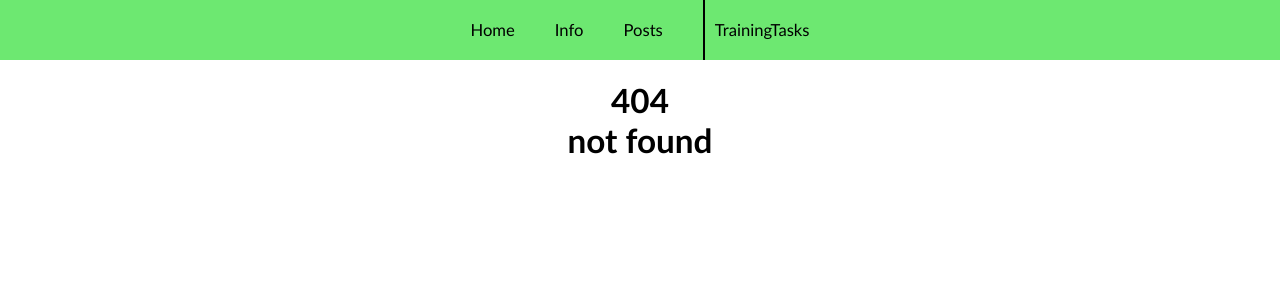
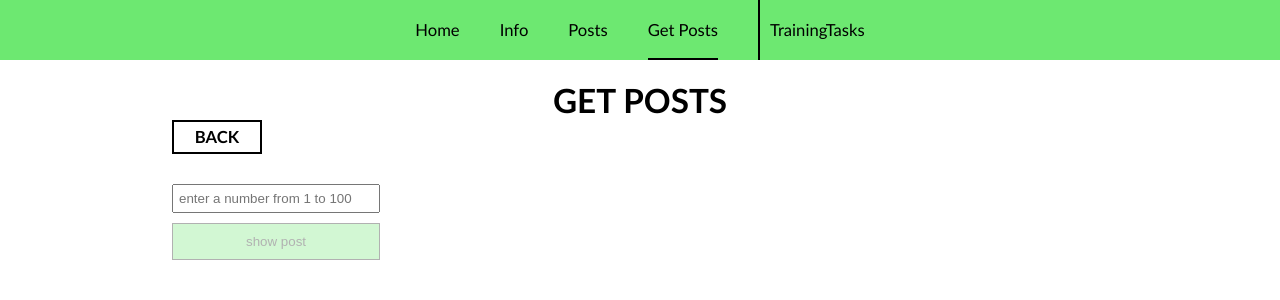
Before and after one commit to BesedinEgor/reactApp, a React (Create React App) app: page /#/getposts in a window 1280 px wide. Before the commit this address had no page. Shown: the top 300 px of the page. Built offline with nearby package versions, Linux system fonts and the light colour scheme.

Commit message:
#32 реализованна страница с инпутом и кнопкой, при клике на кнопку осуществляется вывод всех постов, а не конкретного, который указывается в input

```diff
--- a/src/App.js
+++ b/src/App.js
@@ -1,8 +1,7 @@
 import React from 'react';
 import { HashRouter as Router, Routes, Route } from 'react-router-dom';
 
-import { Header, Home, Info, OldTasks, Main, Posts, Error } from './components';
-import './components/header/header.scss';
+import { Header, Home, Info, OldTasks, Main, Posts, Error, GetPosts } from './components';
 import './components/header/header.scss';
 import './components/App.scss';
 import './components/vars.scss';
@@ -12,6 +11,7 @@ import './components/state/state.scss';
 import './components/statesSquares/statesSquares.scss';
 import './components/home/home.scss';
 import './components/posts/posts.scss';
+import './components/getPosts/getPosts.scss';
 
 const OBJECTS = [
   {
@@ -69,6 +69,7 @@ function App() {
             <Route exact path="/" element={<Home />} />
             <Route path="/info" element={<Info />} />
             <Route path="/posts" element={<Posts />} />
+            <Route path="/getposts" element={<GetPosts />} />
             <Route
               path="/training-tasks"
               element={
--- /dev/null
+++ b/src/components/getPosts/GetPosts.jsx
@@ -0,0 +1,61 @@
+import { React, useState } from 'react';
+import { Link } from 'react-router-dom';
+
+const GetPosts = () => {
+  const [output, setOutput] = useState(''); //стэйт для инпута
+  const [value, setValue] = useState([]);
+
+  function getInputValue() {
+    fetch('https://jsonplaceholder.typicode.com/posts')
+      .then((response) => response.json())
+      .then((posts) => setValue(posts));
+  }
+
+  return (
+    <>
+      <h1
+        className="title"
+        style={{ textAlign: 'center', textTransform: 'uppercase' }}
+      >
+        Get posts
+      </h1>
+      <Link className="back" to={'/'}>
+        Back
+      </Link>
+
+      <div className="getposts">
+        <form className="current">
+          <label className="getposts__label">
+            <input
+              className="getposts__input"
+              type="number"
+              placeholder="enter a number from 1 to 100"
+              onChange={(event) => {
+                setOutput(event.target.value);
+              }}
+              value={output}
+            />
+            <button
+              className="getposts__button"
+              type="submit"
+              onClick={getInputValue}
+              disabled={output <= 0 || output > 100 || output.length === 0}
+            >
+              show post
+            </button>
+          </label>
+        </form>
+      </div>
+
+      {value.map((elem) => {
+        return (
+          <div className="posts__item" key={elem.id}>
+            {elem.id}
+          </div>
+        );
+      })}
+    </>
+  );
+};
+
+export { GetPosts };
--- /dev/null
+++ b/src/components/getPosts/getPosts.scss
@@ -0,0 +1,26 @@
+.getposts {
+  display: grid;
+  grid-template-columns: 1fr 1fr;
+}
+
+.getposts__label {
+  display: flex;
+  flex-direction: column;
+}
+
+.getposts__input {
+  width: calc(var(--index) * 10);
+  padding: 5px;
+  margin-bottom: 10px;
+}
+
+.getposts__button {
+  padding: 10px;
+  border: 1px solid var(--dark-color);
+  color: var(--dark-color);
+  background-color: #6de871;
+
+  &:disabled {
+    opacity: 0.3;
+  }
+}
--- a/src/components/header/Header.jsx
+++ b/src/components/header/Header.jsx
@@ -15,6 +15,9 @@ const Header = () => {
           <NavLink to="/posts">Posts</NavLink>
         </li>
         <li className="menu__item">
+          <NavLink to="/getposts">Get Posts</NavLink>
+        </li>
+        <li className="menu__item">
           <NavLink to="/training-tasks">TrainingTasks</NavLink>
         </li>
       </ul>
--- a/src/components/home/Home.jsx
+++ b/src/components/home/Home.jsx
@@ -3,7 +3,10 @@ import { Link } from 'react-router-dom';
 const Home = () => {
   return (
     <div className="routs">
-      <h1 className="routs__title" style={{ textAlign: 'center', textTransform: 'uppercase' }}>
+      <h1
+        className="routs__title"
+        style={{ textAlign: 'center', textTransform: 'uppercase' }}
+      >
         Home page
       </h1>
       <nav className="routs__menu">
@@ -19,6 +22,9 @@ const Home = () => {
             <Link to={'/posts'}>Posts</Link>
           </li>
           <li className="routs__item">
+            <Link to={'/getposts'}>Get Posts</Link>
+          </li>
+          <li className="routs__item">
             <Link to={'/training-tasks'}>TrainingTasks</Link>
           </li>
         </ul>
--- a/src/components/index.js
+++ b/src/components/index.js
@@ -2,6 +2,7 @@ import { Header } from './header/Header.jsx';
 import { Home } from './home/Home.jsx';
 import { Info } from './info/Info.jsx';
 import { Error } from './error/Error.jsx';
+import { GetPosts } from './getPosts/GetPosts.jsx';
 
 import { GeneratingElements } from './generatingElements/GeneratingElements.jsx';
 import {
@@ -40,5 +41,6 @@ export {
   ChildrenOne,
   ChildrenTwo,
   Posts,
+  GetPosts,
   OldTasks,
 };
```
